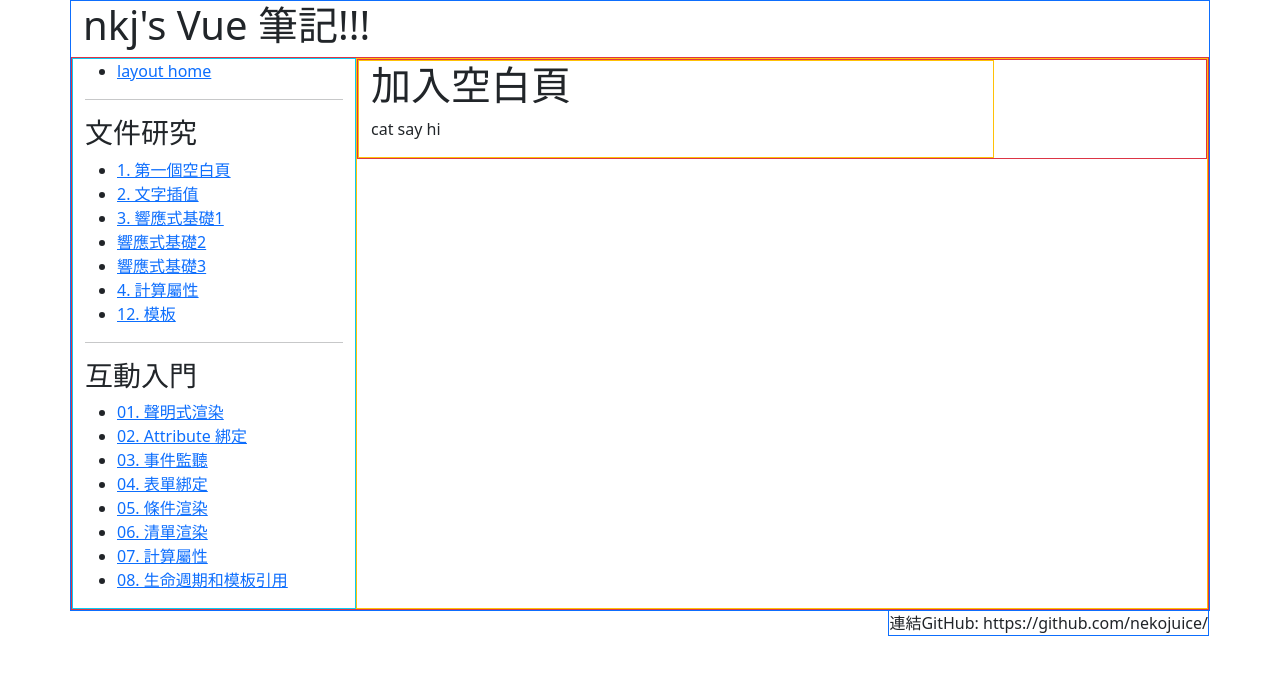
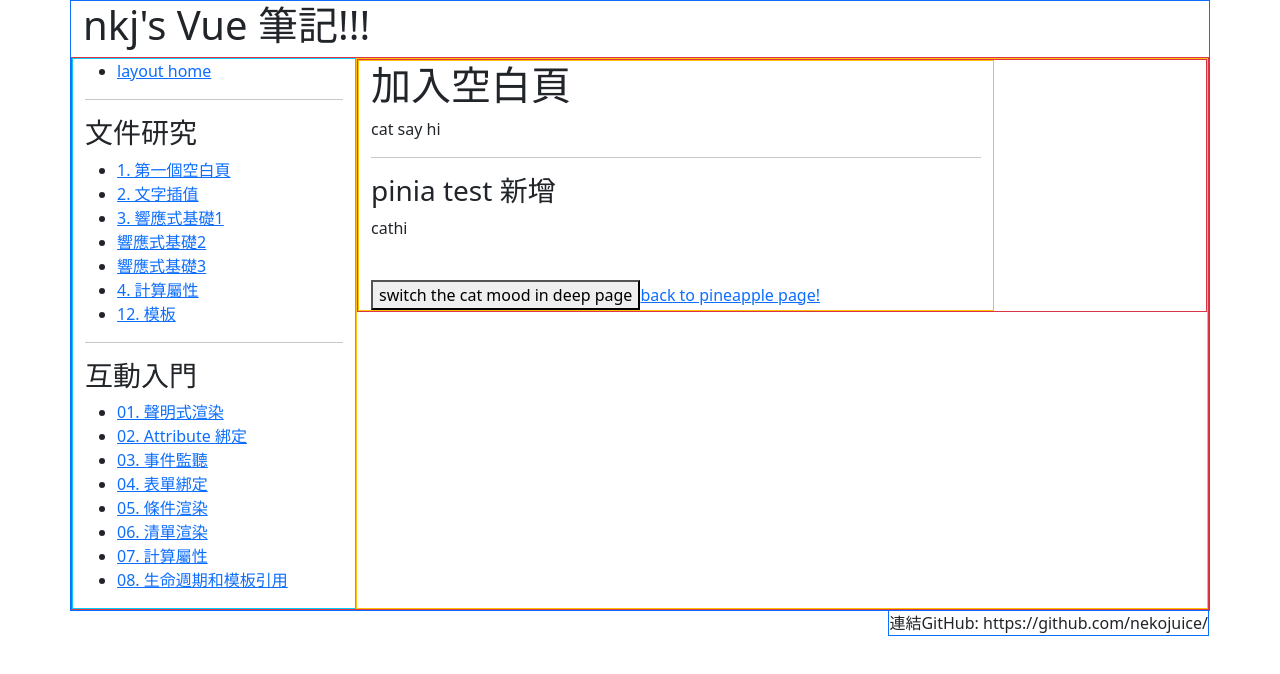
Before and after one commit to nekojuice/VueDemo.Client, a Vue app: page /layout/page01 in a window 1280 px wide. Shown: the top 674 px of the page. Built offline with nearby package versions, Linux system fonts and the light colour scheme.

Commit message:
feat: pinia測試觀察，在其他頁面使用catStore

```diff
--- a/src/views/01_AddFirstPageView.vue
+++ b/src/views/01_AddFirstPageView.vue
@@ -1,8 +1,17 @@
-<script></script>
+<script setup>
+import { useCatStore } from '@/stores/catStore'
+const catStore = useCatStore()
+</script>
 <template>
   <div>
     <h1>加入空白頁</h1>
     <p>cat say hi</p>
+    <hr />
+    <h3>pinia test 新增</h3>
+    <p>{{ catStore.behavor }}</p>
+    <br />
+    <button type="button" @click="catStore.flipIsHappy">switch the cat mood in deep page</button>
+    <router-link :to="{ name: 'p01' }">back to pineapple page!</router-link>
   </div>
 </template>
 
--- a/src/views/pinia/01_meetPinia.vue
+++ b/src/views/pinia/01_meetPinia.vue
@@ -1,5 +1,6 @@
 <script setup>
 import { useCatStore } from '@/stores/catStore.js'
+
 const catStore = useCatStore()
 
 // /**
@@ -16,7 +17,8 @@ const catStore = useCatStore()
   <div>
     <p>first meet pinia!!</p>
     <p>{{ catStore.behavor }}</p>
-    <button type="button" @click="catStore.flipIsHappy">swich the cat mood</button>
+    <button type="button" @click="catStore.flipIsHappy">switch the cat mood</button>
+    <router-link :to="{ name: 'page01' }">go to deep page!</router-link>
   </div>
 </template>
 
```
